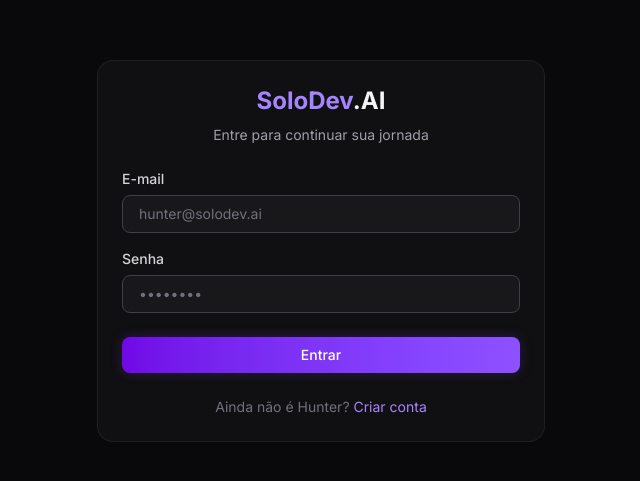
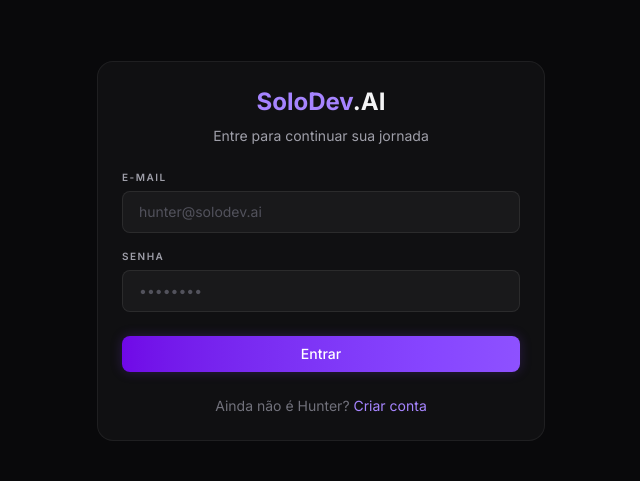
Before and after one commit to leozinhoszg/solodev.ia, a React (Vite) app in the folder frontend/: page /login in a window 1280 px wide. Shown: the part 149-630 px from the top of the page, without its empty margins (319-959 px from the left). Built offline with nearby package versions, Linux system fonts and the light colour scheme; no server answers.

Commit message:
feat: upgrade Input with atmospheric borders and uppercase labels

```diff
--- a/frontend/src/components/ui/Input.tsx
+++ b/frontend/src/components/ui/Input.tsx
@@ -11,14 +11,17 @@ const Input = forwardRef<HTMLInputElement, InputProps>(
     return (
       <div className="flex flex-col gap-1.5">
         {label && (
-          <label htmlFor={inputId} className="text-sm font-medium text-zinc-300">
+          <label
+            htmlFor={inputId}
+            className="text-[10px] font-semibold uppercase tracking-[1.5px] text-zinc-400"
+          >
             {label}
           </label>
         )}
         <input
           ref={ref}
           id={inputId}
-          className={`rounded-lg border border-zinc-700 bg-zinc-900 px-4 py-2 text-sm text-zinc-100 placeholder:text-zinc-500 outline-none transition-colors focus:border-violet-500 focus:ring-1 focus:ring-violet-500 disabled:opacity-50 ${error ? "border-red-500" : ""} ${className}`}
+          className={`rounded-lg border border-white/[0.08] bg-white/[0.04] px-4 py-2.5 text-sm text-zinc-100 placeholder:text-zinc-600 outline-none transition-all duration-200 focus:border-violet-500/50 focus:shadow-[0_0_0_3px_rgba(139,92,246,0.1)] disabled:opacity-50 ${error ? "border-red-500/50" : ""} ${className}`}
           {...props}
         />
         {error && <span className="text-xs text-red-400">{error}</span>}
```
